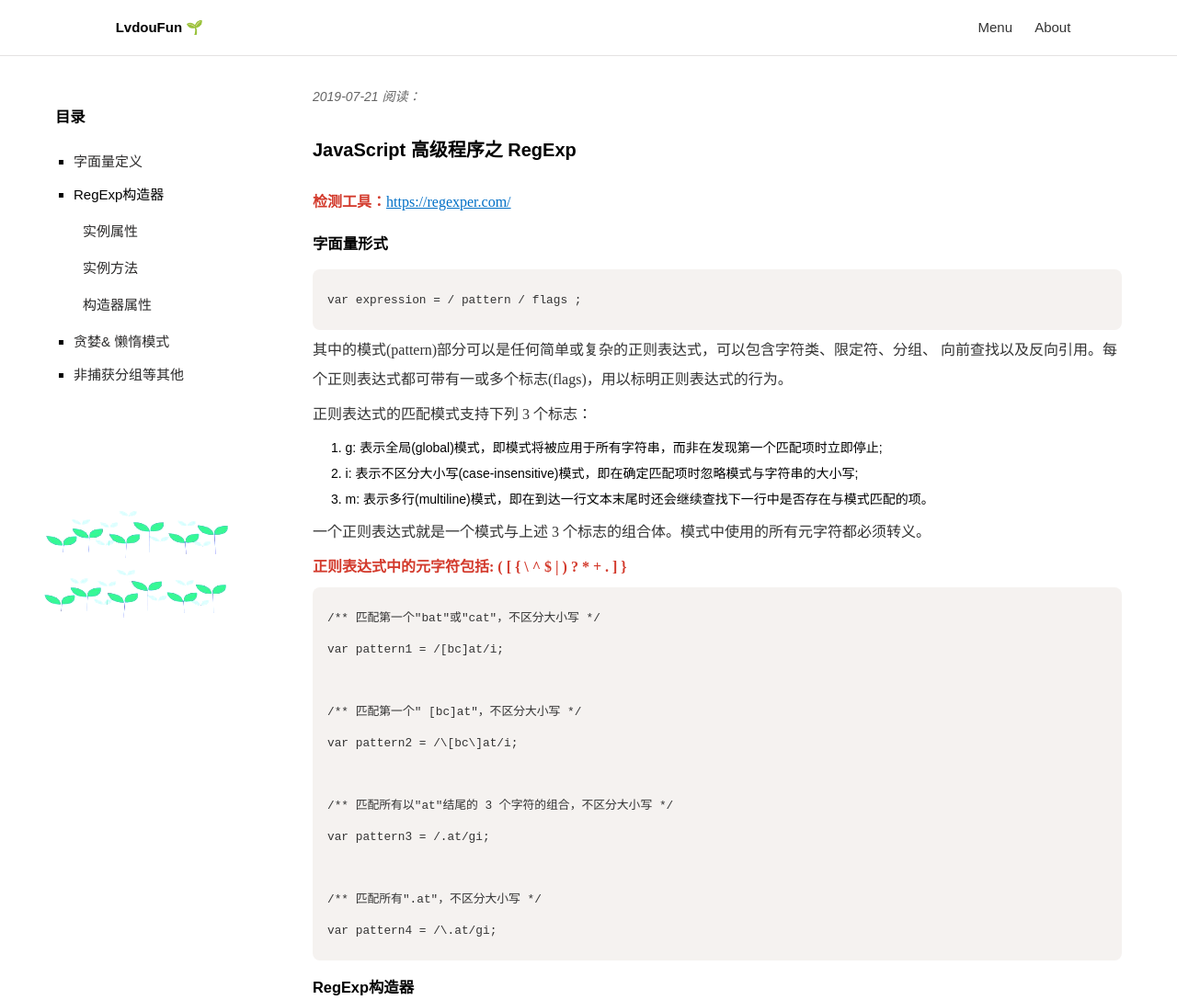
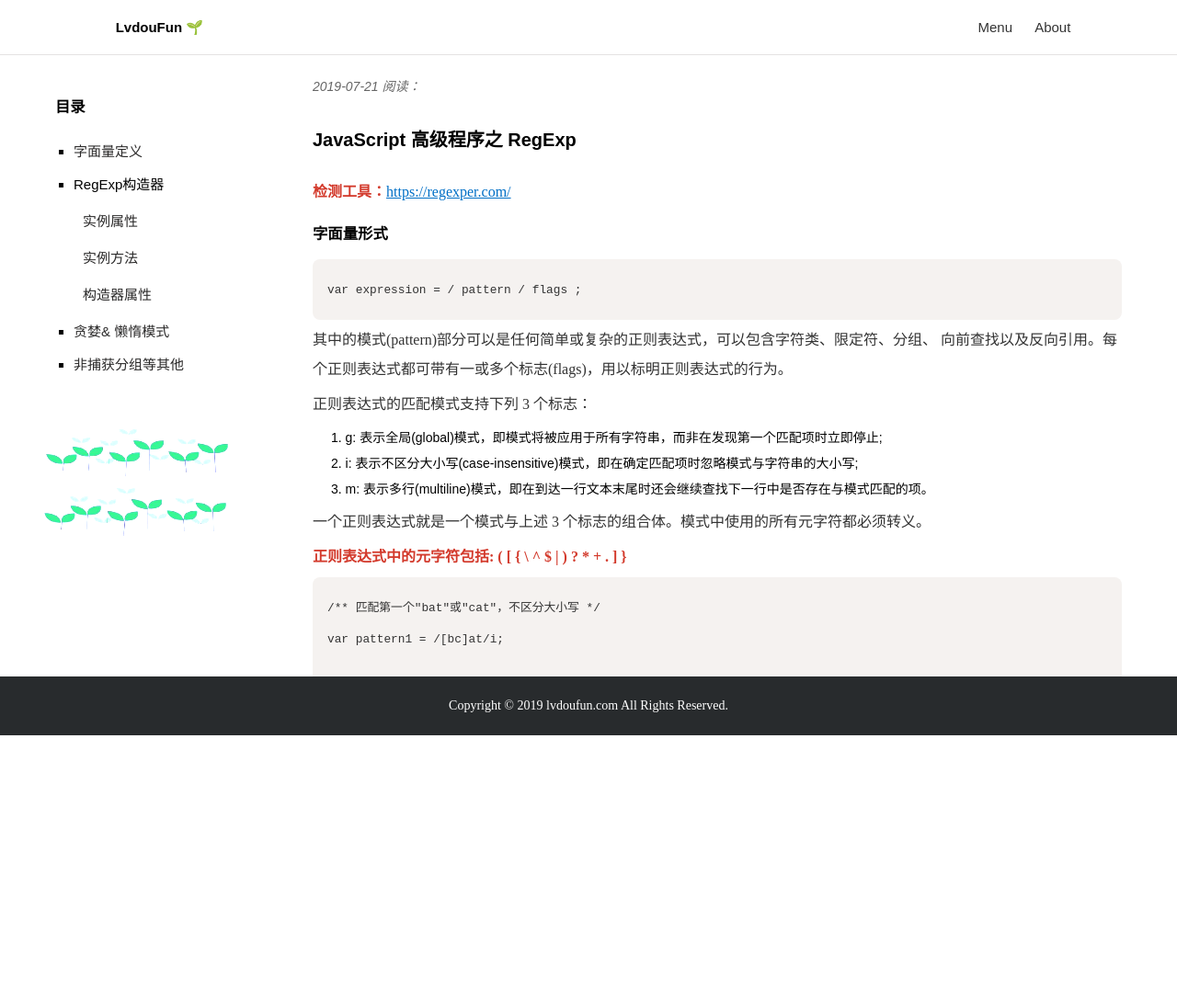
Before and after one commit to ZhiCYue/LvdouFun-blogs, a website: page frontend/pages/p1.html in a window 1280 px wide. Shown: the top 1088 px of the page at 92% size. After the commit the page ends 800 px from the top, so only its background shows below. Drawn offline with Linux system fonts and the light colour scheme; no server answers.

Commit message:
style: update

```diff
--- a/frontend/sass/main.scss
+++ b/frontend/sass/main.scss
@@ -1,4 +1,4 @@
-body { background-color: #fff; -webkit-font-smoothing: antialiased; min-width: 1200px; }
+body { background-color: #fff; -webkit-font-smoothing: antialiased; min-width: 1200px;}
 h1 { margin: 1.4em 0; }
 h3 { margin: 1em 0; }
 p { font-family: Elena; }
@@ -7,7 +7,7 @@ ul > li { line-height: 200%; }
 aside :link, aside :visited { color: #2b2a2a; }
 
 /** header */
-header { height: 60px; line-height: 60px; font-size: 15px; border-bottom: 1px solid #e4e2e2; }
+header { box-sizing: border-box; position: fixed; left: 0; z-index: 2021; top: 0; right: 0; background: #fff; height: 60px; line-height: 60px; font-size: 15px; border-bottom: 1px solid #e4e2e2; }
 header .container { height: 100%; overflow: hidden; max-width: 71.25em; margin-left: auto; margin-right: auto; }
 header .container > a { float: left; }
 header .container > a img { width: 40px; vertical-align: middle; }
@@ -17,8 +17,13 @@ header .container > nav a { color: #333; margin: 0 10px; display: inline-block;
 header .container > nav a:hover { color: #000; }
 
 /* main aside */
-.main { position: relative; width: 1200px; margin: 10px auto 0; /* height: calc(100vh - 134px); overflow-y: scroll; */ }
-.main > aside { position: fixed; float: left; width: 300px; width: 240px; padding: 20px; background: #fff; height: calc(100% - 180px);}
+.main { margin: 0 auto; height: calc(100% - 60px - 64px); position: relative; top: 60px; width: 1200px; overflow: hidden; }
+.main > aside {
+  height: 100%;
+  overflow: hidden;
+  box-sizing: border-box;
+  float: left;
+  width: 240px; padding: 20px; background: #fff;}
 .main > aside > ul { position: relative; display: block; margin: 10px 0; padding-inline-start: 20px; }
 .main > aside > ul > li { font-size: 15px; cursor: pointer; list-style: square; margin: 6px 0; }
 .main > aside > ul > li:hover { font-weight: bold; }
@@ -28,7 +33,10 @@ header .container > nav a:hover { color: #000; }
 .main > aside li a { display: inline-block; width: 100%; }
 
 /* main article */
-.main > article { background: #fff; overflow: scroll; margin-left: 280px; padding: 20px 20px 40px; }
+.main > article {
+  box-sizing: border-box;
+  height: 100%;
+  background: #fff; overflow: scroll; margin-left: 280px; padding: 20px 20px 40px; }
 .main > article > ul:first-child { color: #666; font-style: italic; }
 .main > article > ul:first-child > li { display: inline-block; }
 .main > article > h1 { font-size: 20px; }
@@ -36,7 +44,6 @@ header .container > nav a:hover { color: #000; }
 
 .main aside > .lvdou {
   position: absolute;
-  bottom: 20px;
   left: 0;
   width: 240px;
   height: 200px;
@@ -48,7 +55,7 @@ header .container > nav a:hover { color: #000; }
 
 
 /* footer */
-footer { position: relative; background: #282B2D; }
+footer { position: fixed; bottom: 0; width: 100%; background: #282B2D; }
 footer > .container { height: 64px; margin: 0 auto; }
 footer > .container > p { line-height: 64px; text-align: center; color: #fff; }
 
```
Also changed, not shown: frontend/css/main.css.
